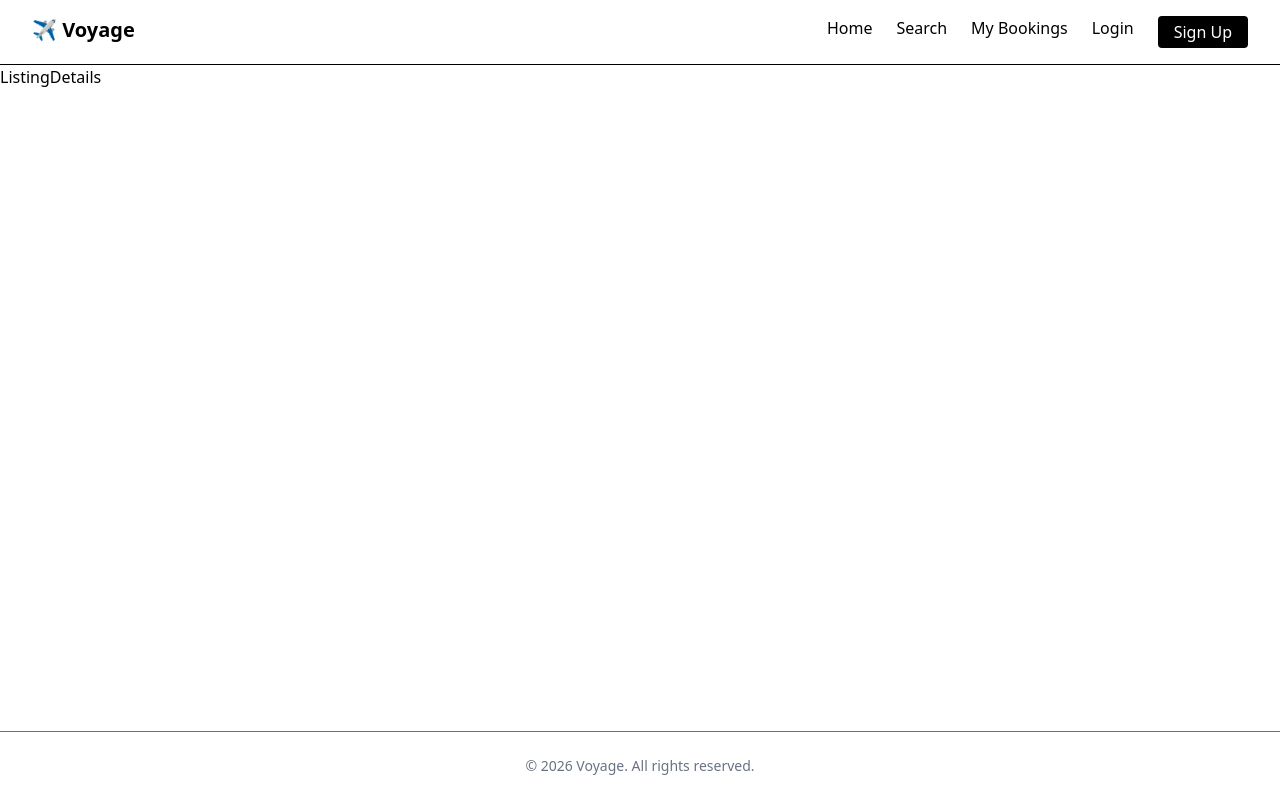
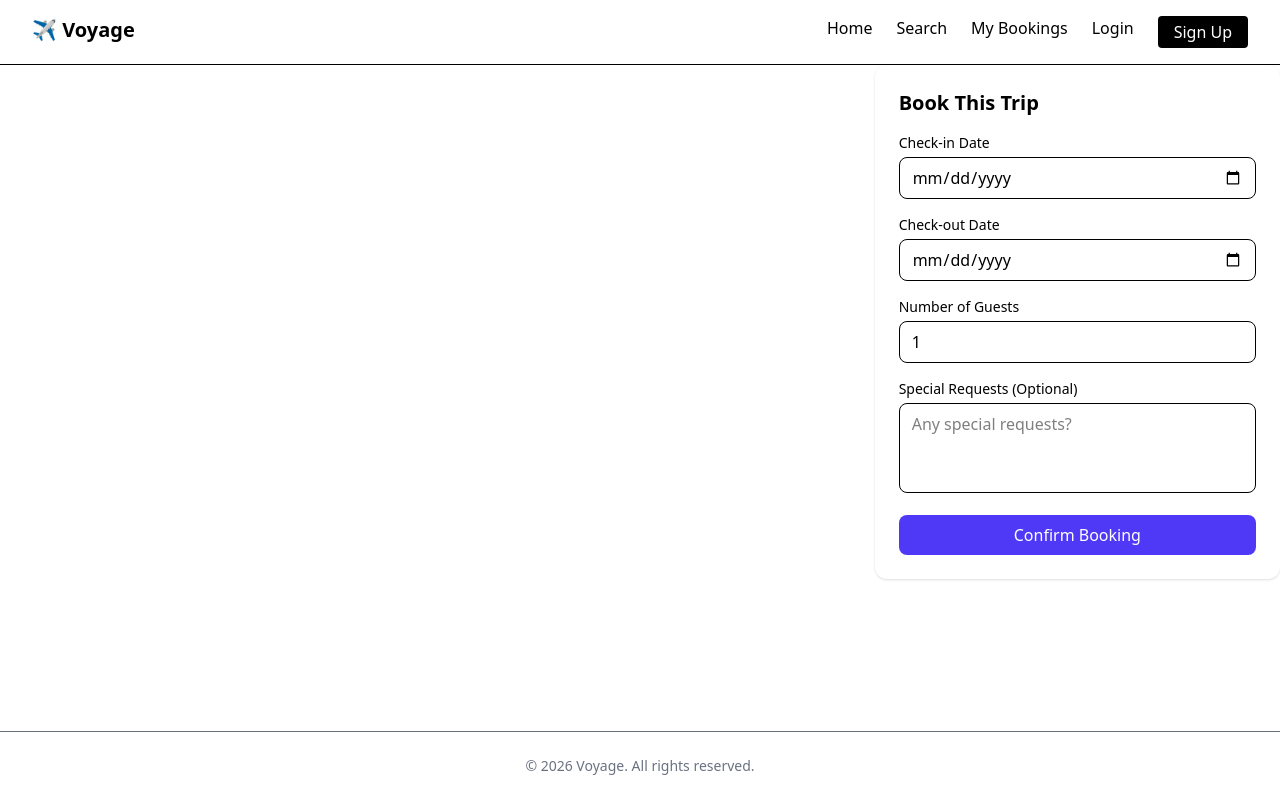
Before and after one commit to Saurabh190120/BharatGo, a React app in the folder frontend/: page /listing/1 in a window 1280 px wide. Built offline with nearby package versions, Linux system fonts and the light colour scheme; the HTML template or start-up script is replaced by a standard one.

Commit message:
register page

```diff
--- a/frontend/src/pages/ListingDetails.jsx
+++ b/frontend/src/pages/ListingDetails.jsx
@@ -1,9 +1,15 @@
-import React from 'react'
+import BookingForm from "../components/traveller/BookingForm";
 
-const ListingDetails = () => {
+export default function ListingDetails() {
+  const listingId = 12;
+
   return (
-    <div>ListingDetails</div>
-  )
+    <div className="grid grid-cols-3 gap-8">
+      <div className="col-span-2">
+        {/* Listing info */}
+      </div>
+
+      <BookingForm listingId={listingId} />
+    </div>
+  );
 }
-
-export default ListingDetails
```
